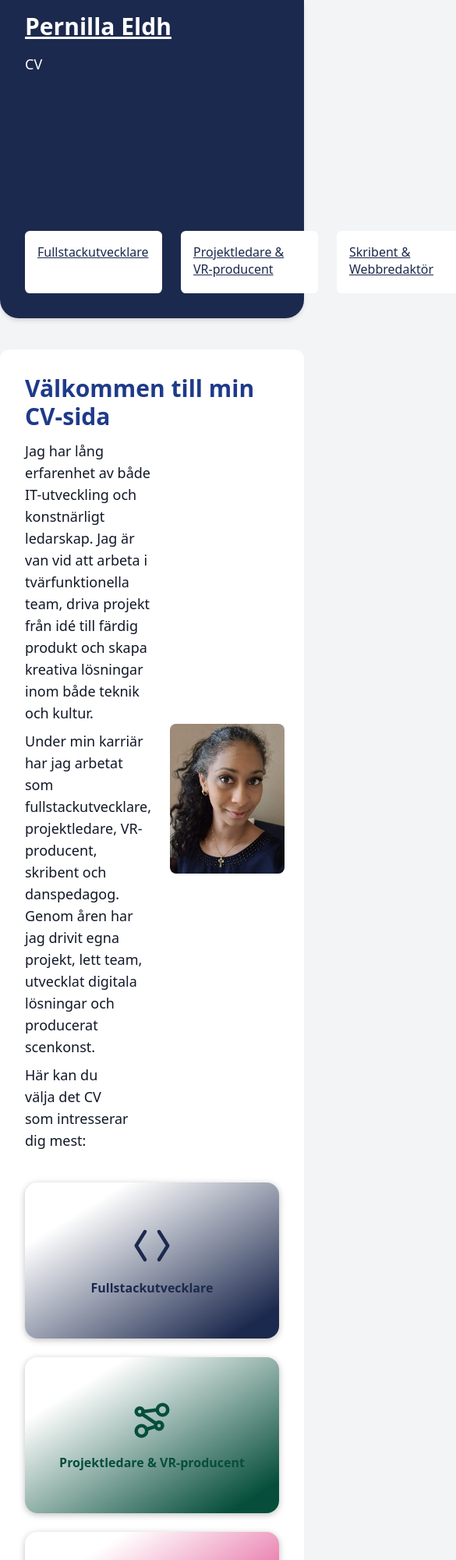
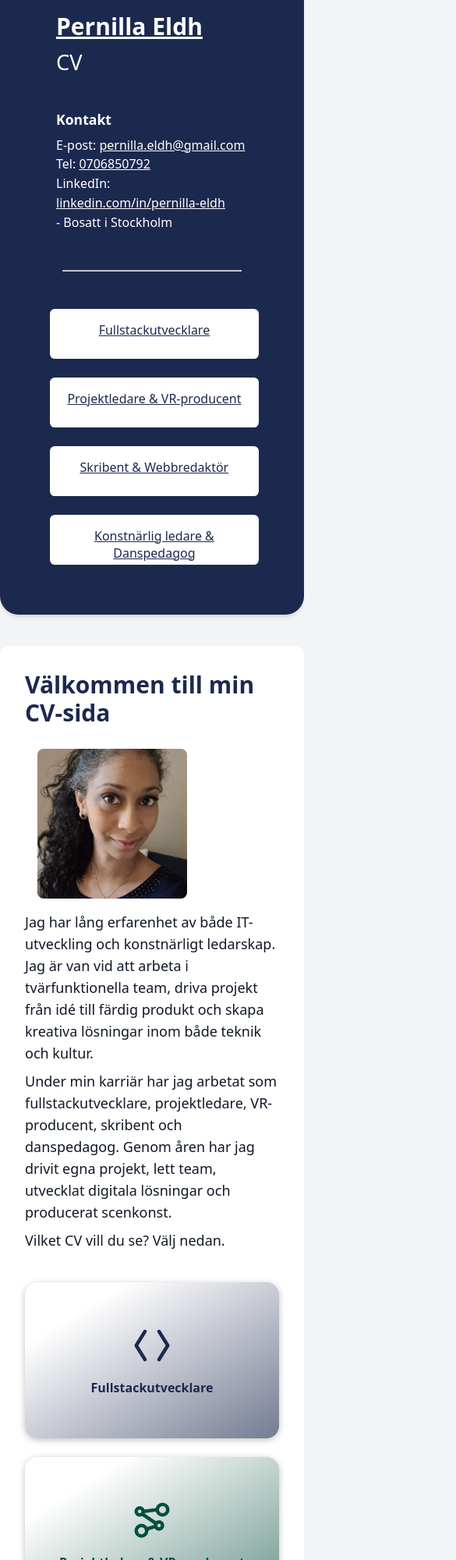
Before and after one commit to Judy-P-Eldh/CV, a website: page index.html in a window 390 px wide. Shown: the top 2000 px of the page at 78% size, 585 px wide, since content can reach past the window. Drawn offline with Linux system fonts and the light colour scheme.

Commit message:
Påbörjat arbete med variablar. Fortsatt förbättra html-semantik. Lag till media query för header. Tagit bort css för specifik sida.

```diff
--- a/CSS/reset.css
+++ b/CSS/reset.css
@@ -1,5 +1,6 @@
 :before,
 ::after {
+    margin: 0;
     box-sizing: border-box;
 }
 
--- a/CSS/siteIndex.css
+++ /dev/null
@@ -1,257 +0,0 @@
-body {
-    font-family: system-ui, -apple-system, BlinkMacSystemFont, "Segoe UI", Roboto, "Helvetica Neue", Arial, "Noto Sans", sans-serif, "Apple Color Emoji", "Segoe UI Emoji", "Segoe UI Symbol", "Noto Color Emoji";
-    color: #111827;
-    background-color: #F3F4F6;
-}
-
-header {
-    padding: 2rem;
-    margin-bottom: 2.5rem;
-    border-bottom-right-radius: 1.5rem;
-    border-bottom-left-radius: 1.5rem;
-    color: #ffffff;
-    background-color: #1E3A8A;
-    box-shadow: 0 4px 6px -1px rgba(0, 0, 0, 0.1), 0 2px 4px -1px rgba(0, 0, 0, 0.06);
-}
-
-main {
-    margin: auto;
-    padding: 2rem;
-    border-radius: 0.75rem;
-    max-width: 42rem;
-    background-color: #ffffff;
-    box-shadow: 0 4px 6px -1px rgba(0, 0, 0, 0.1), 0 2px 4px -1px rgba(0, 0, 0, 0.06);
-}
-
-#intro {
-    margin-bottom: 2rem;
-}
-
-#introRubrik {
-    margin-bottom: 0.75rem;
-    font-size: 1.875rem;
-    line-height: 2.25rem;
-    font-weight: 700;
-    color: #1E3A8A;
-}
-
-#introContainer {
-    display: flex;
-    align-items: center;
-}
-
-#introText {
-    margin-right: 1.5rem;
-
-    >p {
-        margin-bottom: 0.5rem;
-        font-size: 1.125rem;
-        line-height: 1.75rem;
-    }
-}
-
-#introBild {
-    object-fit: cover;
-    border-radius: 0.5rem;
-    width: 12rem;
-    height: 12rem;
-}
-
-#valText {
-    margin-top: 1.5rem;
-}
-
-/* Grid-layout för ul */
-#nvaMidPage {
-    display: grid;
-    grid-template-columns: 1fr;
-    /* En kolumn som standard (mobil) */
-    gap: 1.5rem;
-    list-style-type: none;
-    padding: 0;
-    margin: 0;
-}
-
-/* Två kolumner på större skärmar */
-@media (min-width: 640px) {
-    #nvaMidPage {
-        grid-template-columns: 1fr 1fr;
-    }
-}
-
-
-/* Listobjekten fyller cellen */
-#nvaMidPage li {
-    width: 100%;
-    height: 100%;
-    min-height: 200px;
-    /* Justera efter önskemål */
-    display: flex;
-    align-items: stretch;
-    /* Fyller hela gridcellen */
-
-    :hover {
-        transform: scale(1.05, 1.05);
-    }
-}
-
-/* Länken fyller hela li */
-#nvaMidPage li a {
-    display: flex;
-    flex-direction: column;
-    justify-content: center;
-    align-items: center;
-    width: 100%;
-    height: 100%;
-    border-radius: 1rem;
-    font-weight: 600;
-    text-decoration: none;
-    box-shadow: 0 2px 8px rgba(0, 0, 0, 0.25);
-    /* Lägg till dina egna färger, bakgrund etc här */
-}
-
-
-#midpageFullstack {
-    display: flex;
-    flex-direction: column;
-    justify-content: center;
-    align-items: center;
-    border-radius: 1rem;
-    border-left: 4px solid #2563EB;
-    width: 100%;
-    height: 100%;
-    font-weight: 600;
-    color: #1E3A8A;
-    background-image: linear-gradient(to bottom right, white 20%, #1E3A8A 90%);
-    transition-property: background-color, border-color, color, fill, stroke, opacity, box-shadow, transform;
-    transition-timing-function: cubic-bezier(0.4, 0, 0.2, 1);
-    transition-duration: 300ms;
-    transition-duration: 200ms;
-    box-shadow: 0 2px 8px rgba(0, 0, 0, 0.25);
-
-
-    /* :hover {
-        background-color: #DBEAFE;
-        --transform-scale-x: 1.05;
-        --transform-scale-y: 1.05;
-        box-shadow: 0 20px 25px -5px rgba(0, 0, 0, 0.1), 0 10px 10px -5px rgba(0, 0, 0, 0.04);
-    } */
-
-}
-
-#midpageFullstack span {
-    margin-bottom: 0.75rem;
-}
-
-#midpageProjekt {
-    display: flex;
-    justify-content: center;
-    align-items: center;
-    border-radius: 1rem;
-    border-left: 4px solid #059669;
-    width: 100%;
-    height: 100%;
-    font-weight: 600;
-    color: #064E3B;
-    background-image: linear-gradient(to bottom right, white 20%, #064E3B 90%);
-    transition-property: background-color, border-color, color, fill, stroke, opacity, box-shadow, transform;
-    transition-timing-function: cubic-bezier(0.4, 0, 0.2, 1);
-    transition-duration: 300ms;
-    transition-duration: 200ms;
-    box-shadow: 0 2px 8px rgba(0, 0, 0, 0.25);
-
-
-    /* :hover {
-        background-color: #D1FAE5;
-        --transform-scale-x: 1.05;
-        --transform-scale-y: 1.05;
-        box-shadow: 0 20px 25px -5px rgba(0, 0, 0, 0.1), 0 10px 10px -5px rgba(0, 0, 0, 0.04);
-    } */
-}
-
-#midpageProjekt span {
-    margin-bottom: 0.75rem;
-}
-
-#midpageSkribent {
-    display: flex;
-    justify-content: center;
-    align-items: center;
-    border-radius: 1rem;
-    border-left: 4px solid #DB2777;
-    width: 100%;
-    height: 100%;
-    font-weight: 600;
-    color: #831843;
-    background-image: linear-gradient(to bottom right, white 20%, #831843 90%);
-    transition-property: background-color, border-color, color, fill, stroke, opacity, box-shadow, transform;
-    transition-timing-function: cubic-bezier(0.4, 0, 0.2, 1);
-    transition-duration: 300ms;
-    transition-duration: 200ms;
-    box-shadow: 0 1px 3px 0 rgba(0, 0, 0, 0.1), 0 1px 2px 0 rgba(0, 0, 0, 0.06);
-
-
-    /* :hover {
-        background-color: #FCE7F3;
-        --transform-scale-x: 1.05;
-        --transform-scale-y: 1.05;
-        box-shadow: 0 20px 25px -5px rgba(0, 0, 0, 0.1), 0 10px 10px -5px rgba(0, 0, 0, 0.04);
-    } */
-}
-
-#midpageSkribent span {
-    margin-bottom: 0.75rem;
-}
-
-#midpageKonstLedare {
-    display: flex;
-
-    justify-content: center;
-    align-items: center;
-
-    border-left-width: 4px;
-    border-left: 4px solid #F59E0B;
-    border-radius: 1rem;
-    width: 100%;
-    height: 100%;
-    font-weight: 600;
-    color: #78350F;
-    background-image: linear-gradient(to bottom right, white 20%, #F59E0B 90%);
-    transition-property: background-color, border-color, color, fill, stroke, opacity, box-shadow, transform;
-    transition-timing-function: cubic-bezier(0.4, 0, 0.2, 1);
-    transition-duration: 300ms;
-    transition-duration: 200ms;
-    box-shadow: 0 1px 3px 0 rgba(0, 0, 0, 0.1), 0 1px 2px 0 rgba(0, 0, 0, 0.06);
-
-
-    /* :hover {
- background-color: #FEF3C7;
---transform-scale-x: 1.05;
---transform-scale-y: 1.05;
-box-shadow: 0 20px 25px -5px rgba(0, 0, 0, 0.1), 0 10px 10px -5px rgba(0, 0, 0, 0.04);
- } */
-
-}
-
-#midpageKonstLedare span {
-    margin-bottom: 0.75rem;
-}
-
-#kuriosaSection {
-    margin-top: 5rem;
-    ;
-    margin-bottom: 2rem;
-
-    >h2 {
-        margin-bottom: 0.5rem;
-        margin-top: 1.5rem;
-        font-size: 1.25rem;
-        line-height: 1.75rem;
-        font-weight: 600;
-    }
-
-    >ul {
-        padding-left: 1.5rem;
-        list-style-type: disc;
-    }
-}
--- a/CSS/style.css
+++ b/CSS/style.css
@@ -6,6 +6,11 @@
     --clr-green: #064E3B;
     --clr-pink: #DB2777;
     --clr-yellow: #F59E0B;
+
+    --font-size-m: 1.1rem;
+    --font-size-lg: 1.7rem;
+
+    --line-height: 1.55rem;
 }
 
 body {
@@ -17,8 +22,6 @@ body {
 header {
     box-sizing: border-box;
     width: 100%;
-    display: grid;
-    grid-template-columns: auto auto;
     padding: 1rem 2rem;
     margin-bottom: 2.5rem;
     border-bottom-right-radius: 1.5rem;
@@ -28,16 +31,28 @@ header {
     box-shadow: 0 4px 6px -1px rgba(0, 0, 0, 0.1), 0 2px 4px -1px rgba(0, 0, 0, 0.06);
 }
 
+hr {
+    margin: 3rem;
+    color: rgba(255, 255, 255, 0.226);
+}
+
+.header-top {
+    display: flex;
+    justify-content: space-between;
+    align-items: flex-start;
+    padding: 0 40px;
+}
+
 .toppRubrik p {
     margin: 1rem 0;
-    font-size: 1.125rem;
-    line-height: 1.75rem;
+    font-size: var(--font-size-lg);
+    line-height: var(--line-height);
 }
 
 .kontakt {
-    margin: 1rem 0;
-    font-size: 1.125rem;
-    line-height: 1.75rem;
+    /* border: 0.5px solid white;
+    padding: 1rem; */
+    line-height:  var(--line-height);
 }
 
 .kontakt li {
@@ -55,15 +70,16 @@ header {
 
 #kontakt-heading {
     margin-bottom: 0.5rem;
-    font-size: 1.25rem;
-    line-height: 1.75rem;
+    font-size: var(--font-size-m);
+    line-height:  var(--line-height);
     font-weight: 600;
 }
 
 nav {
-    margin-top: 1rem;
-    margin-left: auto;
-    margin-right: auto;
+    display: flex;
+    justify-content: center;
+    text-align: center;
+   margin: 2rem 2rem;
 
     >ul {
         display: flex;
@@ -78,6 +94,7 @@ nav {
 }
 
 nav a {
+    text-align: center;
     width: 9rem;
     height: 3rem;
     display: block;
@@ -89,6 +106,35 @@ nav a {
     background-color: white;
     color: var(--clr-blue);
 }
+
+@media (max-width: 600px) {
+  .header-top {
+    flex-direction: column;
+    align-items: stretch;
+    gap: 2rem;
+  }
+
+  .navMain {
+    flex-direction: column;
+    gap: 0.5rem;
+    align-items: flex-start;
+    width: 100%;
+    padding-left: 0;
+  }
+
+  .navMain li {
+    text-align: center;
+    width: 100%;
+  }
+
+  .navMain a {
+    display: block;
+    width: 90%;
+    height: 2rem;
+
+  }
+}
+
 
 h1 {
     color: white;
@@ -107,6 +153,12 @@ h2 {
     margin-bottom: 0.5rem;
 }
 
+h3 {
+    font-size: 1.2rem;
+    font-weight: 500;
+    margin-bottom: 0.5rem;
+}
+
 main {
     margin: auto;
     padding: 2rem;
@@ -116,40 +168,35 @@ main {
     /* box-shadow: 0 4px 6px -1px rgba(0, 0, 0, 0.1), 0 2px 4px -1px rgba(0, 0, 0, 0.06); */
 }
 
-#intro {
+.intro {
+    display: flex;
+    flex-direction: column;
     margin-bottom: 2rem;
-}
 
-#introRubrik {
+    h3 {
         margin-bottom: 0.75rem;
         font-size: 1.875rem;
         line-height: 2.25rem;
         font-weight: 700;
-    color: #1E3A8A;
+        color: var(--clr-blue);
     }
 
-#introContainer {
-    display: flex;
-    align-items: center;
+    img {
+
+        object-fit: cover;
+        border-radius: 0.5rem;
+        width: 12rem;
+        height: 12rem;
+        margin: 1rem;
     }
 
-#introText {
-    margin-right: 1.5rem;
+    p {
 
-    >p {
         margin-bottom: 0.5rem;
         font-size: 1.125rem;
         line-height: 1.75rem;
     }
 }
-
-#introBild {
-    object-fit: cover;
-    border-radius: 0.5rem;
-    width: 12rem;
-    height: 12rem;
-}
-
 
 /* Grid-layout för ul */
 #nvaMidPage {
@@ -198,27 +245,26 @@ main {
     >span {
         margin-bottom: 1rem;
     }
-
 }
 
 #midpageFullstack {
     color: var(--clr-blue);
-    background-image: linear-gradient(to bottom right, white 20%, var(--clr-blue) 90%);
+    background-image: linear-gradient(to bottom right, white 20%, var(--clr-blue) 150%);
 }
 
 #midpageProjekt {
     color: var(--clr-green);
-    background-image: linear-gradient(to bottom right, white 20%, var(--clr-green) 90%);
+    background-image: linear-gradient(to bottom right, white 20%, var(--clr-green) 150%);
 }
 
 #midpageSkribent {
     color: var(--clr-pink);
-    background-image: linear-gradient(to bottom right, white 20%, var(--clr-pink) 90%);
+    background-image: linear-gradient(to bottom right, white 20%, var(--clr-pink) 150%);
 }
 
 #midpageKonstLedare {
     color: var(--clr-yellow);
-    background-image: linear-gradient(to bottom right, white 20%, var(--clr-yellow) 90%);
+    background-image: linear-gradient(to bottom right, white 20%, var(--clr-yellow) 150%);
 }
 
 #kuriosaSection {
--- a/index.html
+++ b/index.html
@@ -8,13 +8,12 @@
     <title>CV | Pernilla Eldh</title>
     <link rel="stylesheet" href="CSS/reset.css">
     <link rel="stylesheet" href="CSS/style.css">
-    <!-- <link rel="stylesheet" href="CSS/siteIndex.css"> -->
 </head>
 
 <body>
-
     <!-- Gemensam header -->
     <header>
+        <section class="header-top">
             <section class="toppRubrik">
                 <h1><a href="index.html">Pernilla Eldh</a> </h1>
                 <p>CV</p>
@@ -32,6 +31,9 @@
                     <li>- Bosatt i Stockholm</li>
                 </ul>
             </section>
+        </section>
+
+        <hr>
 
         <nav aria-label="CV-navigation">
             <ul class="navMain">
@@ -53,10 +55,9 @@
     </header>
 
     <main>
-        <section id="intro">
-            <h3 id="introRubrik">Välkommen till min CV-sida</h3>
-            <div id="introContainer">
-                <div id="introText">
+        <section class="intro">
+            <h3>Välkommen till min CV-sida</h3>
+            <img src="Pictures/PernillaEldh.JPG" width="150px" height="150px" alt="Pernilla Eldh" id="introBild">
             <p>
                 Jag har lång erfarenhet av både IT-utveckling och konstnärligt ledarskap. Jag är van vid att
                 arbeta
@@ -70,11 +71,7 @@
                 danspedagog. Genom åren har jag drivit egna projekt, lett team, utvecklat digitala lösningar och
                 producerat scenkonst.
             </p>
-                    <p>Här kan du välja det CV som intresserar dig mest:</p>
-                </div>
-                <img src="Pictures/PernillaEldh.JPG" alt="Pernilla Eldh" id="introBild">
-            </div>
-
+            <p>Vilket CV vill du se? Välj nedan.</p>
         </section>
 
         <!-- <nav id="nvaMidPage"> -->
```
Lines whose indentation alone changed are shown as unchanged.
